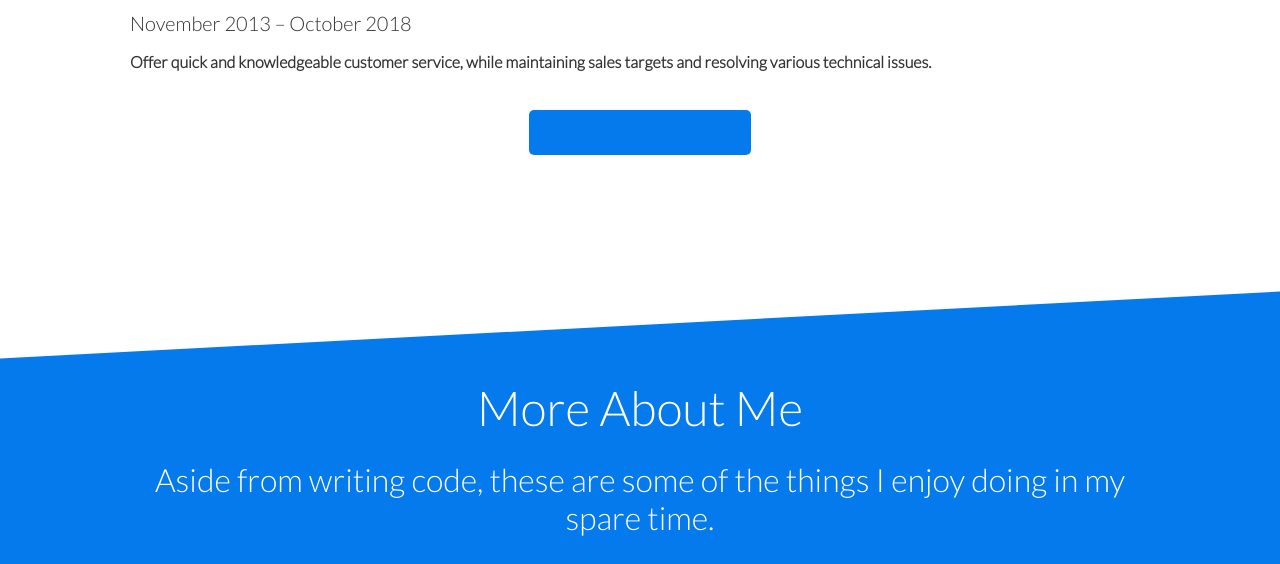
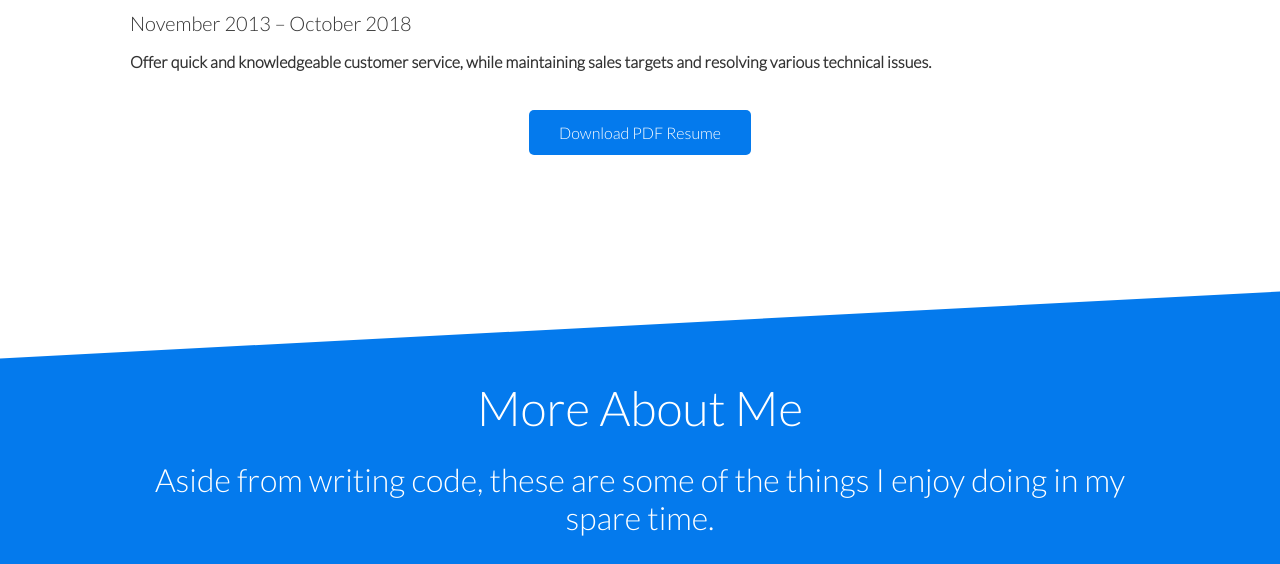
Before and after one commit to DerekMartens/Modern-Personal-Website, a plain HTML site: page index.html in a window 1280 px wide. Shown: the part 3054-3618 px from the top of the page. Drawn offline with Linux system fonts and the light colour scheme.

Commit message:
Fixed button styling

```diff
--- a/css/utilities.css
+++ b/css/utilities.css
@@ -13,25 +13,6 @@
     box-shadow: 0 3px 10px rgba(0, 0, 0, 0.2);
     padding: 20px;
     margin: 10px;
-}
-
-.btn {
-    display: inline-block;
-    padding: 10px 30px;
-    cursor: pointer;
-    background: var(--primary-color);
-    color: #ffffff;
-    border: none;
-    border-radius: 5px;
-}
-
-.btn-outline{
-    background-color: transparent;
-    border: 1px #ffffff solid;
-}
-
-.btn:hover{
-    transform: scale(0.98);
 }
 
 /* Backgrounds & colored buttons */
@@ -68,15 +49,23 @@
   color: #fff;
 }
 
-.bg-secondary a,
-.bg-secondary a:focus,
-.bg-secondary a:active,
-.bg-secondary a:visited{
-    color: var(--primary-color);
+.btn {
+    display: inline-block;
+    padding: 10px 30px;
+    cursor: pointer;
+    background: var(--primary-color);
+    color: #ffffff;
+    border: none;
+    border-radius: 5px;
 }
 
-.bg-secondary a:hover{
-    color: var(--dark-color);
+.btn-outline{
+    background-color: transparent;
+    border: 1px #ffffff solid;
+}
+
+.btn:hover{
+    transform: scale(0.98);
 }
 
 /* Text colors */
--- a/index.html
+++ b/index.html
@@ -143,7 +143,7 @@
             <p class="bold">Offer quick and knowledgeable customer service, while maintaining sales targets and resolving various technical issues.</p>
             <br>
             <div class="text-center">
-                <a href="Derek Martens - Resume.pdf" class="btn btn-primary">Download PDF Resume</a>
+                <a class="btn btn-primary" href="Derek Martens - Resume.pdf">Download PDF Resume</a>
             </div>
         </div>
     </section>
```
